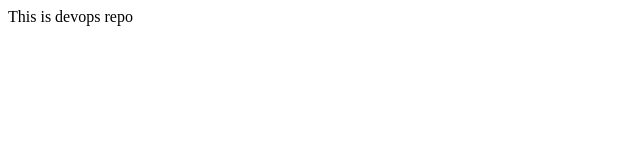
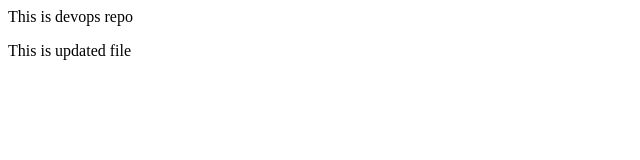
Before and after one commit to Student-jeevan/Devops, a plain HTML site: page index.html in a window 1280 px wide. Shown: the whole page, without its empty margins (0-640 px from the left). Drawn offline with Linux system fonts and the light colour scheme.

Commit message:
updated .html

```diff
--- a/index.html
+++ b/index.html
@@ -7,5 +7,6 @@
 </head>
 <body>
     <div>This is devops repo</div>
+    <p>This is updated file</p>
 </body>
 </html>
```
